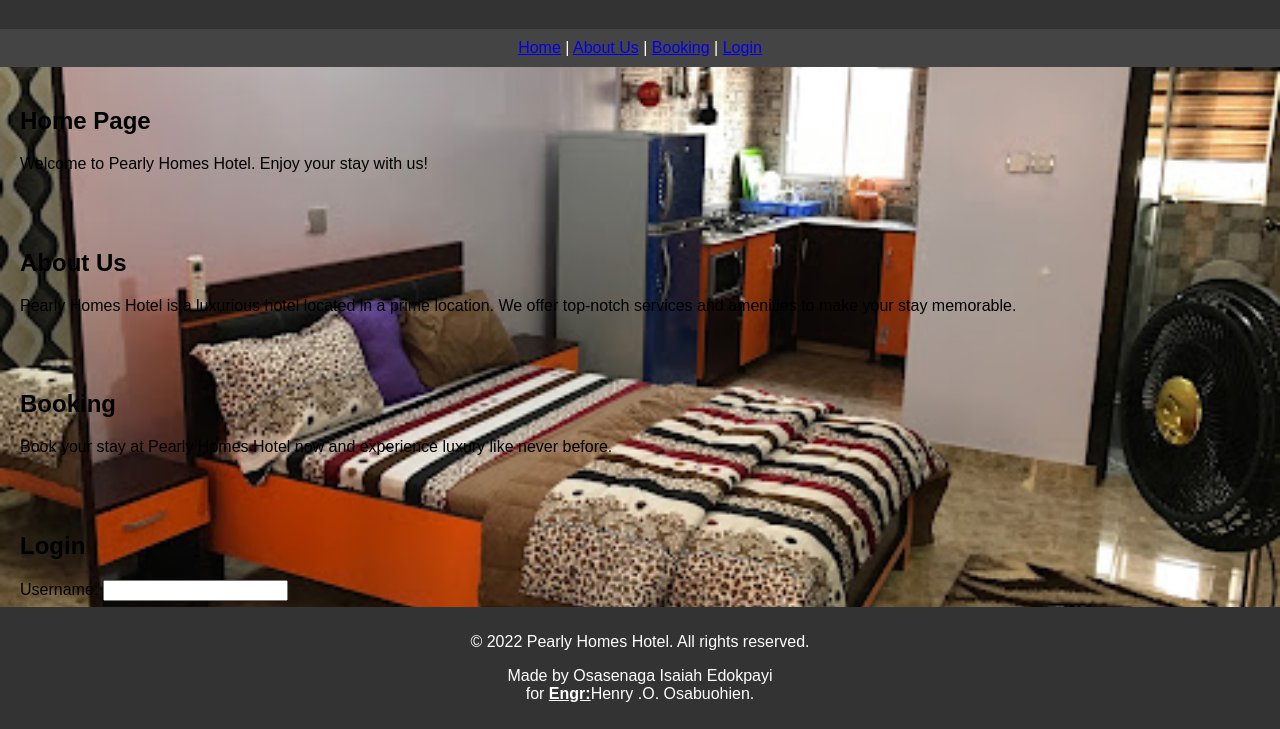
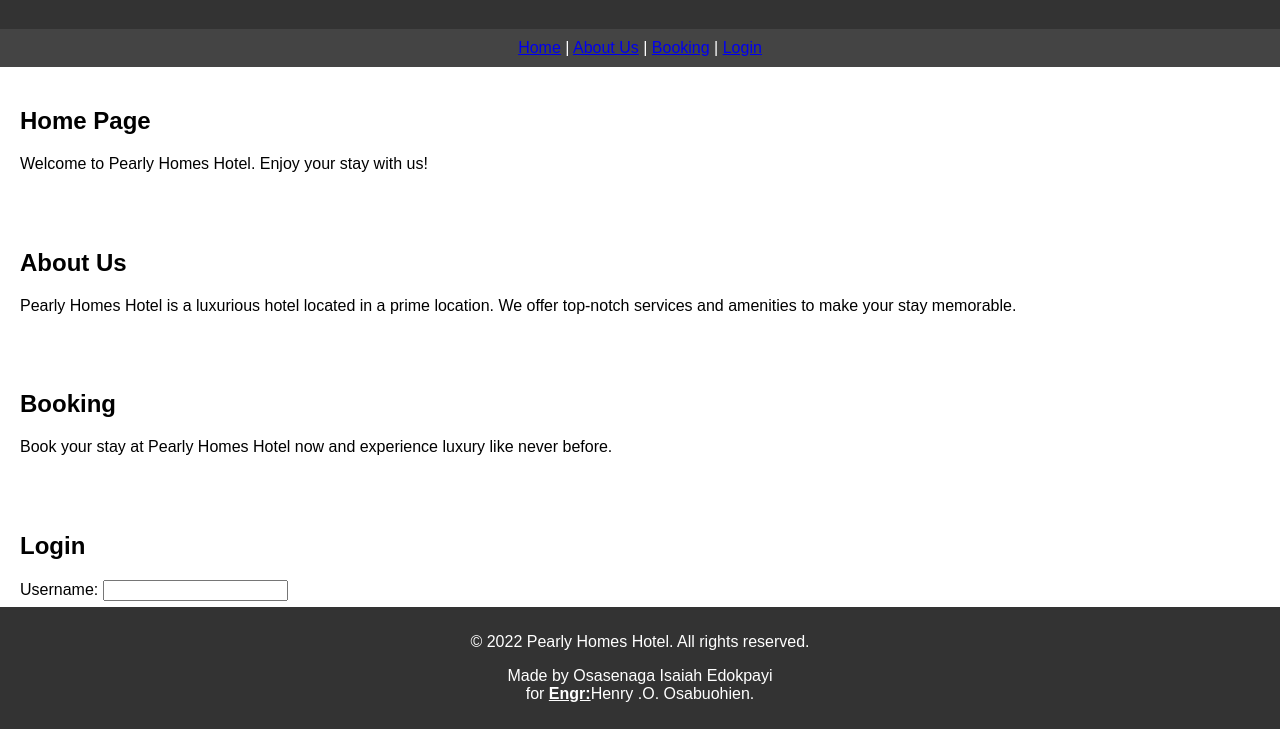
Before and after one commit to code-X-104/pearly-homes, a plain HTML site: page index.html in a window 1280 px wide. Shown: the part 71-800 px from the top of the page. Drawn offline with Linux system fonts and the light colour scheme.

Commit message:
Update index.html

```diff
--- a/index.html
+++ b/index.html
@@ -9,10 +9,7 @@
             font-family: Arial, sans-serif;
             margin: 0;
             padding: 0;
-            background-image: url('hotel_pic.jpg');
-            background-position: center;
-background-repeat: no-repeat;
-background-size: cover;
+
         }
         header {
             background-color: #333;
```
